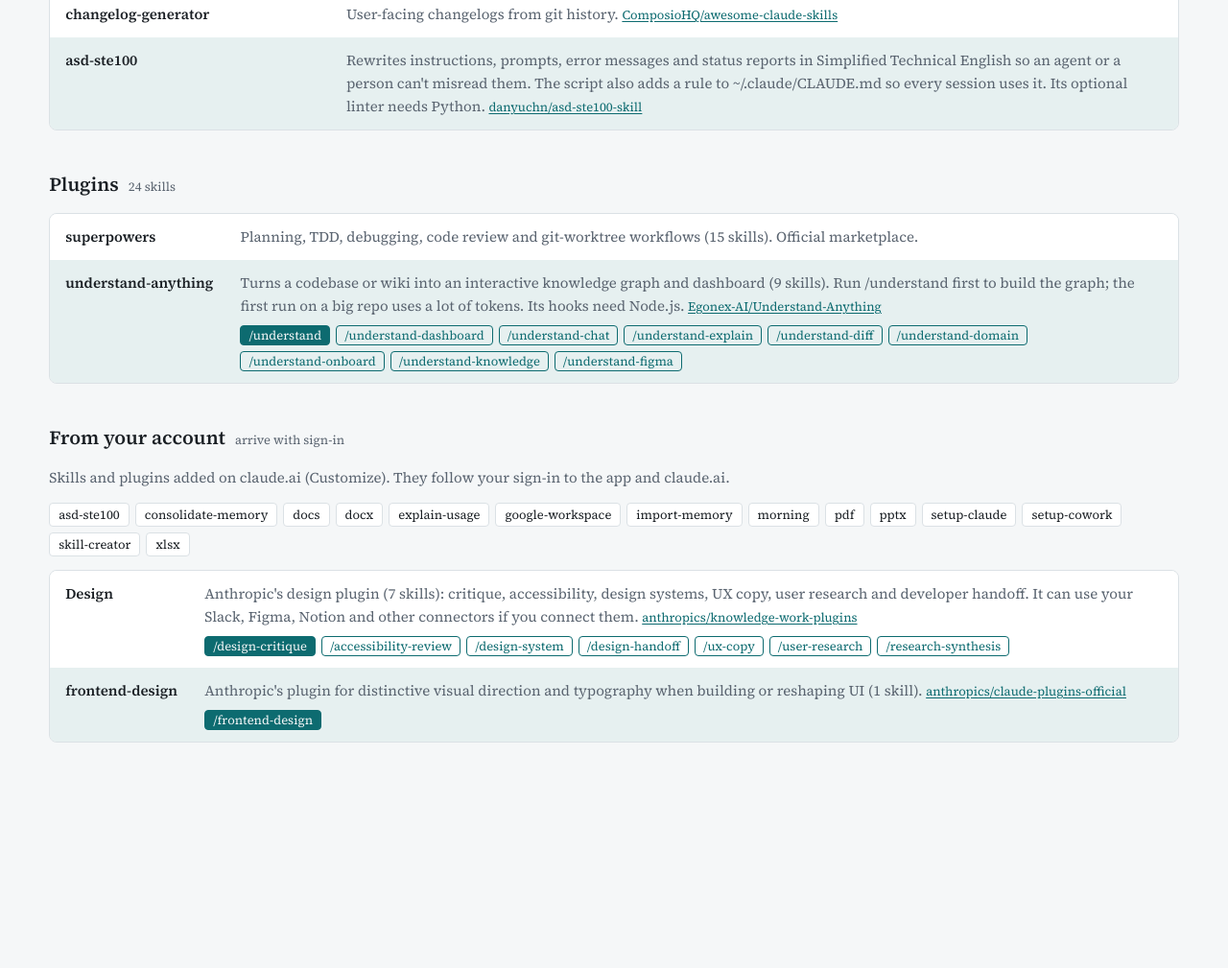
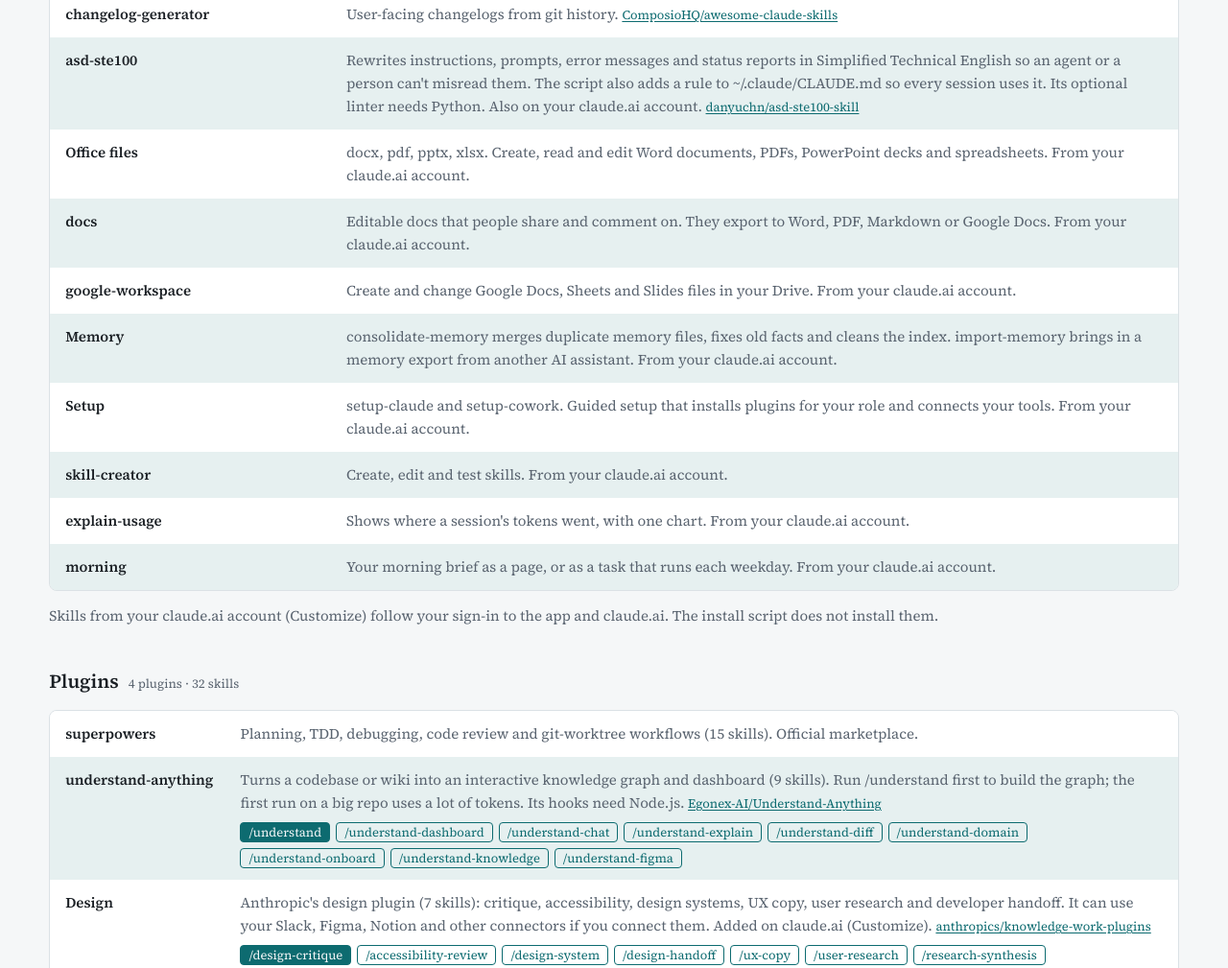
Before and after one commit to nnabil-prog/ai-skills-kit, a plain HTML site: page docs/index.html in a window 1280 px wide. Shown: the part 992-2001 px from the top of the page at 96% size. Before the commit the page ends 1830 px from the top, so only its background shows below. Drawn offline with Linux system fonts and the light colour scheme; no server answers.

Commit message:
Merge account skills and plugins into the main lists
Move the claude.ai account skills into the Skills list and the Design and frontend-design plugins into the Plugins list. Remove the From your account section and the README repo layout table.

Co-Authored-By: Claude Opus 5.5 <noreply@anthropic.com>

```diff
--- a/docs/index.html
+++ b/docs/index.html
@@ -56,8 +56,6 @@
   dd { margin: 0; color: var(--muted); }
   dd a { font-family: var(--mono); font-size: 0.8125rem; overflow-wrap: anywhere; }
   @media (max-width: 600px) { dl { grid-template-columns: minmax(0, 1fr); } .cmd { white-space: normal; overflow-wrap: anywhere; } }
-  .chips { display: flex; flex-wrap: wrap; gap: 6px; margin: 0; padding: 0; list-style: none; }
-  .chips li { font: 400 0.8125rem var(--mono); padding: 3px 9px; border: 1px solid var(--rule); border-radius: 4px; background: var(--surface); }
 </style>
 </head>
 <body>
@@ -78,7 +76,7 @@
   </section>
 
   <section aria-labelledby="own">
-    <h2 id="own">Skills <span>~/.claude/skills · 20</span></h2>
+    <h2 id="own">Skills <span>33</span></h2>
     <dl>
       <div class="row"><dt>TypeScript clean code</dt><dd>boy-scout, clean-comments, clean-functions, clean-general, clean-names, clean-tests, typescript-clean-code. <a href="https://github.com/ertugrul-dmr/clean-code-skills">ertugrul-dmr/clean-code-skills</a></dd></div>
       <div class="row"><dt>Python clean code</dt><dd>python-clean-code, plus py-boy-scout, py-clean-comments, py-clean-functions, py-clean-general, py-clean-names, py-clean-tests. The upstream Python set reuses the TypeScript names, so the script installs it under py- names and points py-boy-scout at them. Same repo.</dd></div>
@@ -87,25 +85,26 @@
       <div class="row"><dt>impeccable</dt><dd>Design, critique and polish UI. The script also fetches its helper engine into ~/.impeccable from the project's GitHub releases and checks it against the pinned checksum. <a href="https://github.com/pbakaus/impeccable">pbakaus/impeccable</a></dd></div>
       <div class="row"><dt>make-interfaces-feel-better</dt><dd>UI polish details. <a href="https://github.com/jakubkrehel/make-interfaces-feel-better">jakubkrehel/make-interfaces-feel-better</a></dd></div>
       <div class="row"><dt>changelog-generator</dt><dd>User-facing changelogs from git history. <a href="https://github.com/ComposioHQ/awesome-claude-skills">ComposioHQ/awesome-claude-skills</a></dd></div>
-      <div class="row"><dt>asd-ste100</dt><dd>Rewrites instructions, prompts, error messages and status reports in Simplified Technical English so an agent or a person can't misread them. The script also adds a rule to ~/.claude/CLAUDE.md so every session uses it. Its optional linter needs Python. <a href="https://github.com/danyuchn/asd-ste100-skill">danyuchn/asd-ste100-skill</a></dd></div>
+      <div class="row"><dt>asd-ste100</dt><dd>Rewrites instructions, prompts, error messages and status reports in Simplified Technical English so an agent or a person can't misread them. The script also adds a rule to ~/.claude/CLAUDE.md so every session uses it. Its optional linter needs Python. Also on your claude.ai account. <a href="https://github.com/danyuchn/asd-ste100-skill">danyuchn/asd-ste100-skill</a></dd></div>
+      <div class="row"><dt>Office files</dt><dd>docx, pdf, pptx, xlsx. Create, read and edit Word documents, PDFs, PowerPoint decks and spreadsheets. From your claude.ai account.</dd></div>
+      <div class="row"><dt>docs</dt><dd>Editable docs that people share and comment on. They export to Word, PDF, Markdown or Google Docs. From your claude.ai account.</dd></div>
+      <div class="row"><dt>google-workspace</dt><dd>Create and change Google Docs, Sheets and Slides files in your Drive. From your claude.ai account.</dd></div>
+      <div class="row"><dt>Memory</dt><dd>consolidate-memory merges duplicate memory files, fixes old facts and cleans the index. import-memory brings in a memory export from another AI assistant. From your claude.ai account.</dd></div>
+      <div class="row"><dt>Setup</dt><dd>setup-claude and setup-cowork. Guided setup that installs plugins for your role and connects your tools. From your claude.ai account.</dd></div>
+      <div class="row"><dt>skill-creator</dt><dd>Create, edit and test skills. From your claude.ai account.</dd></div>
+      <div class="row"><dt>explain-usage</dt><dd>Shows where a session's tokens went, with one chart. From your claude.ai account.</dd></div>
+      <div class="row"><dt>morning</dt><dd>Your morning brief as a page, or as a task that runs each weekday. From your claude.ai account.</dd></div>
     </dl>
+    <p class="muted">Skills from your claude.ai account (Customize) follow your sign-in to the app and claude.ai. The install script does not install them.</p>
   </section>
 
   <section aria-labelledby="plugins">
-    <h2 id="plugins">Plugins <span>24 skills</span></h2>
+    <h2 id="plugins">Plugins <span>4 plugins · 32 skills</span></h2>
     <dl>
       <div class="row"><dt>superpowers</dt><dd>Planning, TDD, debugging, code review and git-worktree workflows (15 skills). Official marketplace.</dd></div>
       <div class="row"><dt>understand-anything</dt><dd>Turns a codebase or wiki into an interactive knowledge graph and dashboard (9 skills). Run /understand first to build the graph; the first run on a big repo uses a lot of tokens. Its hooks need Node.js. <a href="https://github.com/Egonex-AI/Understand-Anything">Egonex-AI/Understand-Anything</a><span class="cmds"><code>/understand</code><code>/understand-dashboard</code><code>/understand-chat</code><code>/understand-explain</code><code>/understand-diff</code><code>/understand-domain</code><code>/understand-onboard</code><code>/understand-knowledge</code><code>/understand-figma</code></span></dd></div>
-    </dl>
-  </section>
-
-  <section aria-labelledby="account">
-    <h2 id="account">From your account <span>arrive with sign-in</span></h2>
-    <p class="muted">Skills and plugins added on claude.ai (Customize). They follow your sign-in to the app and claude.ai.</p>
-    <ul class="chips"><li>asd-ste100</li><li>consolidate-memory</li><li>docs</li><li>docx</li><li>explain-usage</li><li>google-workspace</li><li>import-memory</li><li>morning</li><li>pdf</li><li>pptx</li><li>setup-claude</li><li>setup-cowork</li><li>skill-creator</li><li>xlsx</li></ul>
-    <dl>
-      <div class="row"><dt>Design</dt><dd>Anthropic's design plugin (7 skills): critique, accessibility, design systems, UX copy, user research and developer handoff. It can use your Slack, Figma, Notion and other connectors if you connect them. <a href="https://github.com/anthropics/knowledge-work-plugins">anthropics/knowledge-work-plugins</a><span class="cmds"><code>/design-critique</code><code>/accessibility-review</code><code>/design-system</code><code>/design-handoff</code><code>/ux-copy</code><code>/user-research</code><code>/research-synthesis</code></span></dd></div>
-      <div class="row"><dt>frontend-design</dt><dd>Anthropic's plugin for distinctive visual direction and typography when building or reshaping UI (1 skill). <a href="https://github.com/anthropics/claude-plugins-official">anthropics/claude-plugins-official</a><span class="cmds"><code>/frontend-design</code></span></dd></div>
+      <div class="row"><dt>Design</dt><dd>Anthropic's design plugin (7 skills): critique, accessibility, design systems, UX copy, user research and developer handoff. It can use your Slack, Figma, Notion and other connectors if you connect them. Added on claude.ai (Customize). <a href="https://github.com/anthropics/knowledge-work-plugins">anthropics/knowledge-work-plugins</a><span class="cmds"><code>/design-critique</code><code>/accessibility-review</code><code>/design-system</code><code>/design-handoff</code><code>/ux-copy</code><code>/user-research</code><code>/research-synthesis</code></span></dd></div>
+      <div class="row"><dt>frontend-design</dt><dd>Anthropic's plugin for distinctive visual direction and typography when building or reshaping UI (1 skill). Added on claude.ai (Customize). <a href="https://github.com/anthropics/claude-plugins-official">anthropics/claude-plugins-official</a><span class="cmds"><code>/frontend-design</code></span></dd></div>
     </dl>
   </section>
 </main>
```
Also changed, not shown: 2 other files.
